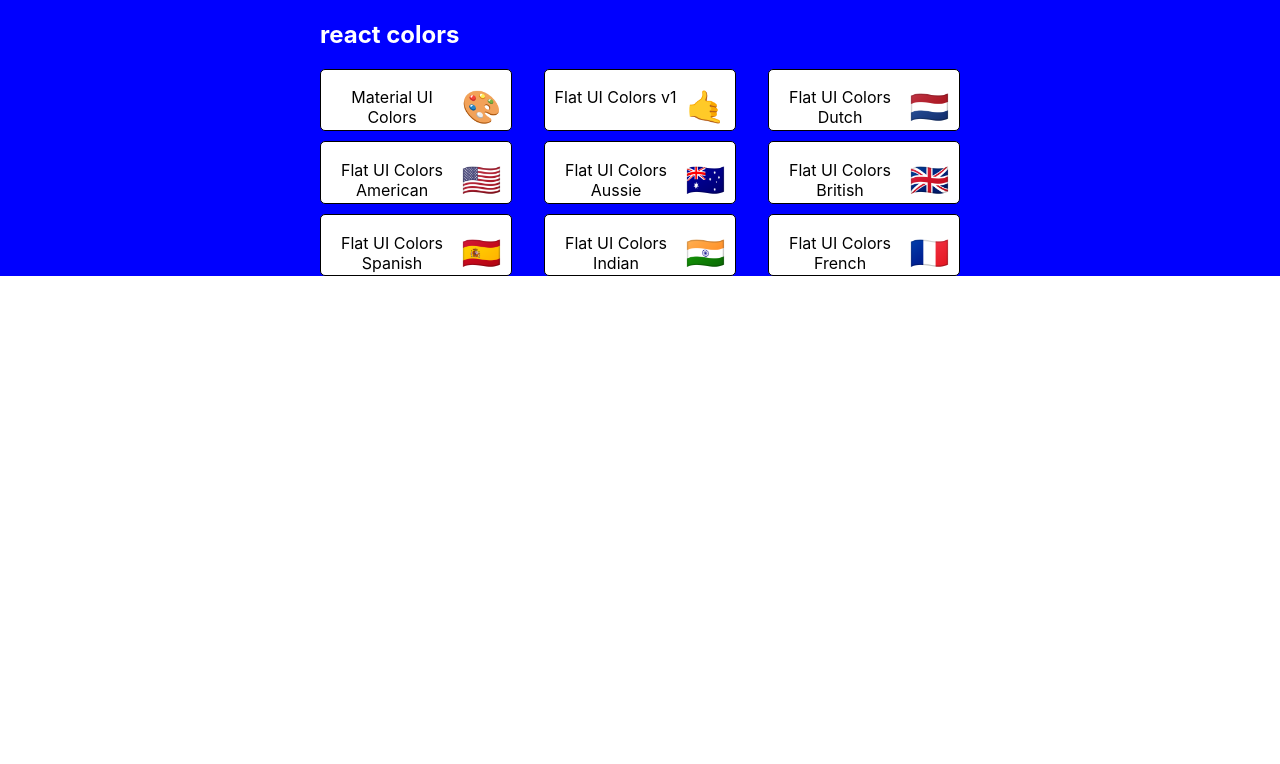
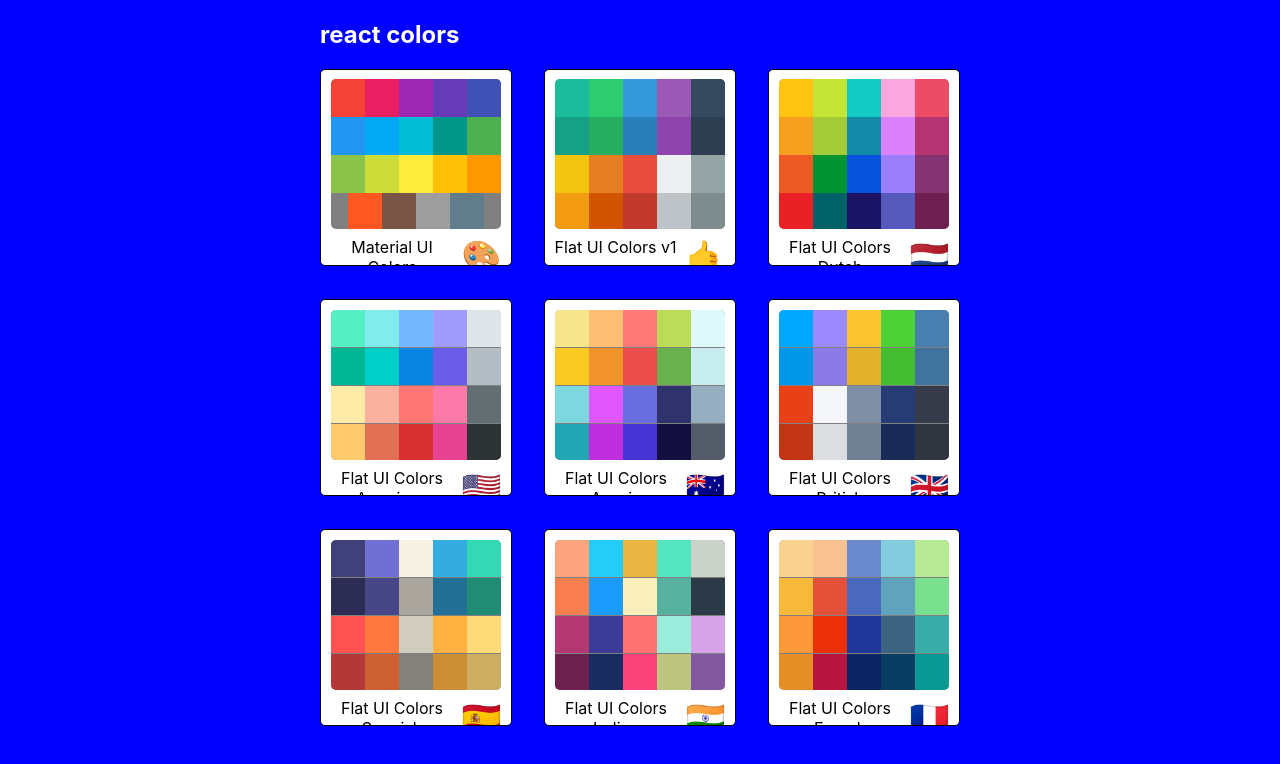
Before and after one commit to tinysheep007/Palette, a React (Create React App) app: page / in a window 1280 px wide. Shown: the top 764 px of the page. Built offline with nearby package versions, Linux system fonts and the light colour scheme.

Commit message:
minipalette looks nice

```diff
--- a/src/MiniPalette.js
+++ b/src/MiniPalette.js
@@ -13,10 +13,13 @@
         "&:hover":{
             cursor:"pointer"
         }
-
     },
     colors:{
-        background:"grey"
+        background:"grey",
+        height:"150px",
+        width:"100%",
+        borderRadius:"5px",
+        overflow:"hidden"
     },
     title:{
         display:"flex",
@@ -31,15 +34,27 @@
     emoji:{
         marginLeft:"0.5rem",
         fontSize:"2rem"
+    },
+    miniColor:{
+        height:"25%",
+        width:"20%",
+        display:"inline-block",
+        margin:"0 auto",
+        position:"relative",
+        marginBottom:"-3.5px"
+
     }
 }
 
 function MiniPalette(props){
-    const {classes, paletteName, emoji} = props;
+    const {classes, paletteName, emoji,colors} = props;
+    const miniColorBoxes = colors.map(color=>(
+        <div className={classes.miniColor} style={{backgroundColor: color.color}}></div>
+    ));
     return (
 
         <div className={classes.root}>
-            <div className={classes.colors}></div>
+            <div className={classes.colors}>{miniColorBoxes}</div>
             <div className={classes.title}>
                 {paletteName}
                 <div className={classes.emoji}>{emoji}</div>
--- a/src/PaletteList.js
+++ b/src/PaletteList.js
@@ -6,7 +6,7 @@
 const styles = {
     root :{
         backgroundColor:"blue",
-        height:"100%",
+        height:"250vh",
         display:"flex",
         alignItems:"flex-start",
         justifyContent:"center"
@@ -37,6 +37,7 @@
 class PaletteList extends Component {
     render(){
         const {palettes, classes} = this.props;
+
         return (
             <div className={classes.root}>
                 <div className={classes.container}>
```
